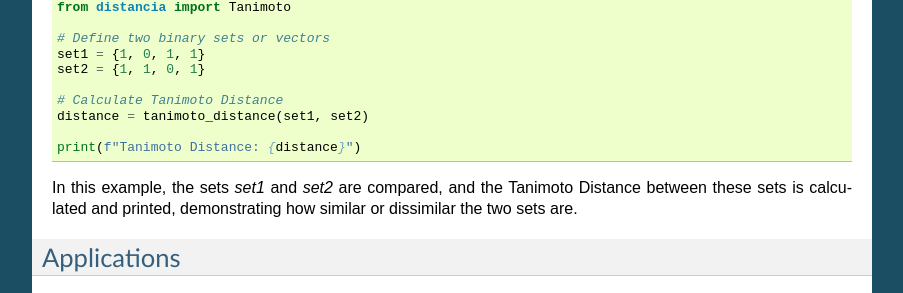
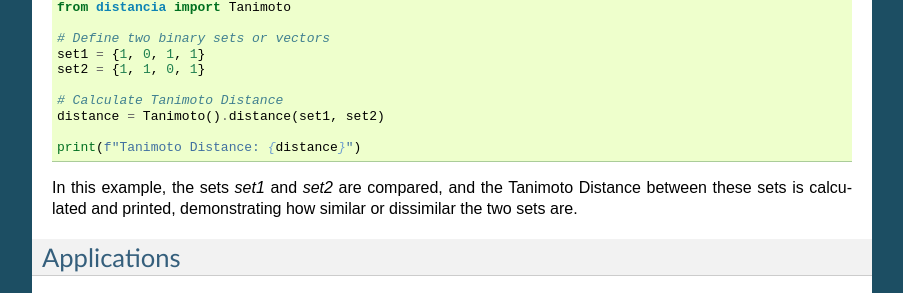
Before and after one commit to ym001/distancia, a Sphinx documentation site: the page built from docs/Tanimoto.rst, in a window 1280 px wide. Shown: the part 935-1228 px from the top of the page, without its empty margins (198-1101 px from the left). Built offline with Sphinx 7.4.7, drawn with Linux system fonts in a browser that asks for light colours; pages that are not in the unit, such as notebooks, are missing from menus.

```diff
--- a/docs/Tanimoto.rst
+++ b/docs/Tanimoto.rst
@@ -43,7 +43,7 @@ Here is an example of how to calculate the Tanimoto Distance between two binary
     set2 = {1, 1, 0, 1}
 
     # Calculate Tanimoto Distance
-    distance = tanimoto_distance(set1, set2)
+    distance = Tanimoto().distance(set1, set2)
 
     print(f"Tanimoto Distance: {distance}")
 
```
